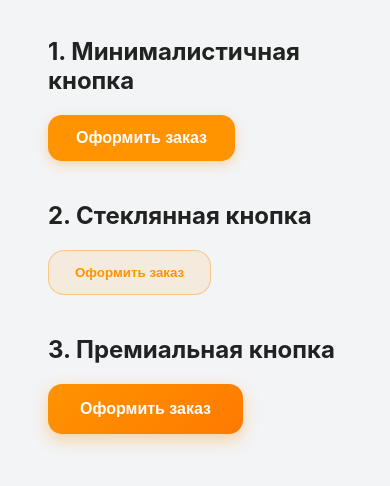
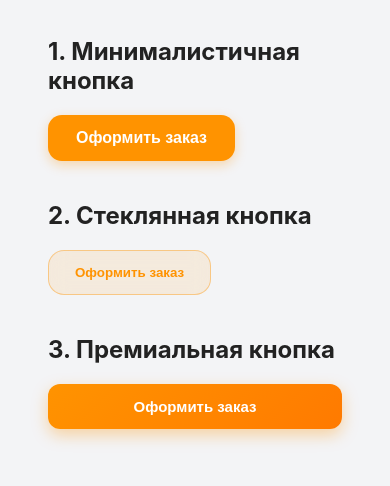
Before and after one commit to Alesia-15/Pr.pl.2.0, a plain HTML site: page index.html in a window 390 px wide. Shown: the part 212-698 px from the top of the page. Drawn offline with Linux system fonts and the light colour scheme.

Commit message:
Update index.html

```diff
--- a/index.html
+++ b/index.html
@@ -53,6 +53,7 @@
     }
 
     /* Вариант 3 — Премиум */
+    /* Премиум-кнопка */
 .btn-premium {
   padding: 16px 32px;
   background: linear-gradient(135deg, #ff9300, #ff7a00);
@@ -64,14 +65,30 @@
   cursor: pointer;
   transition: 0.25s;
   box-shadow: 0 6px 16px rgba(255, 147, 0, 0.35);
+  display: inline-block;
 }
+
+/* Hover */
 .btn-premium:hover {
   filter: brightness(1.07);
 }
-    .btn-premium:hover {
+
+/* Active */
+.btn-premium:active {
   filter: brightness(0.95);
   box-shadow: 0 3px 10px rgba(255, 147, 0, 0.25);
 }
+
+/* 📱 Мобильная адаптация */
+@media (max-width: 600px) {
+  .btn-premium {
+    width: 100%;          /* кнопка на всю ширину */
+    padding: 14px 20px;   /* чуть меньше отступы */
+    font-size: 15px;      /* текст компактнее */
+    border-radius: 12px;  /* мягкие углы */
+  }
+}
+
 
 
 
```
Lines whose indentation alone changed are shown as unchanged.
